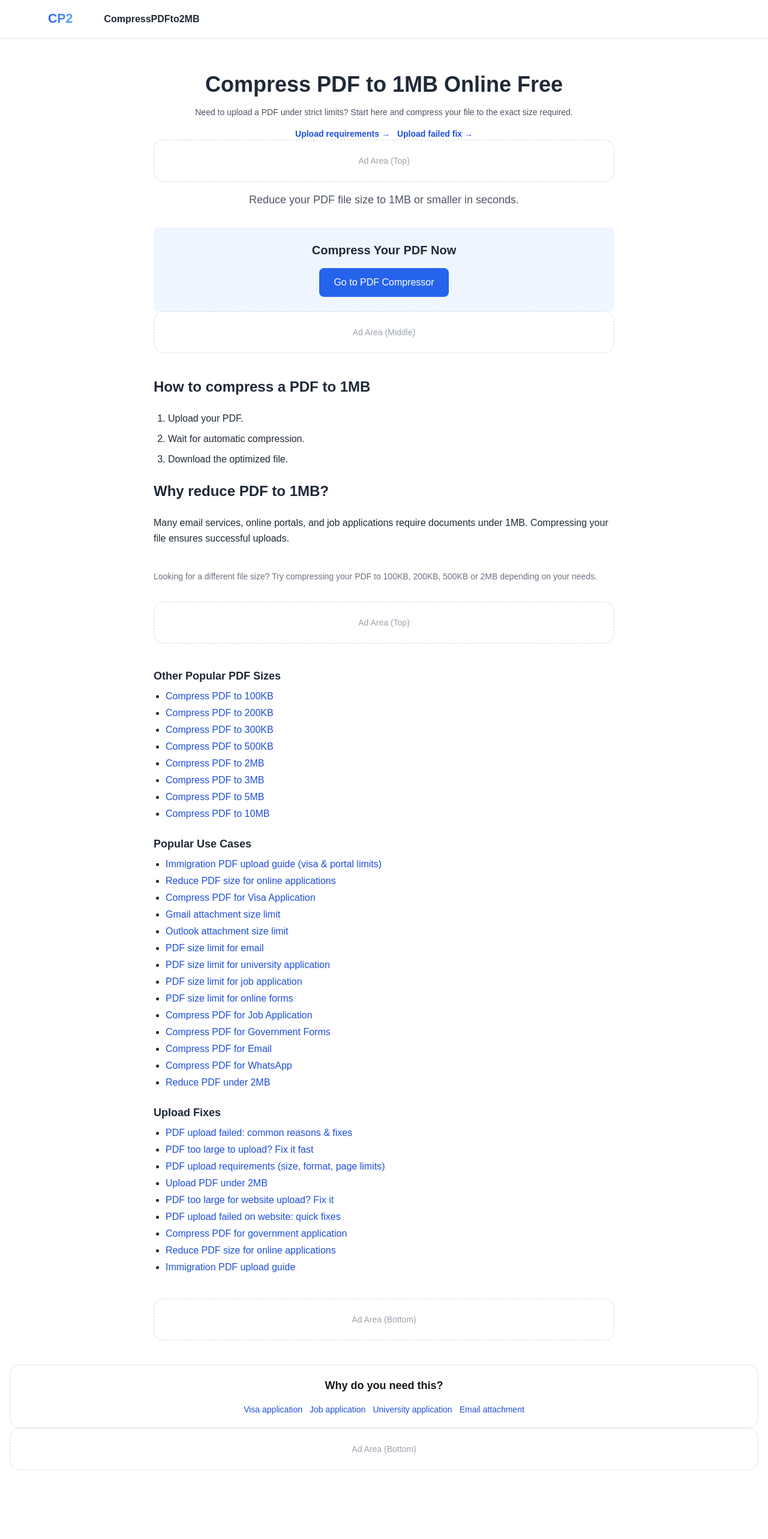
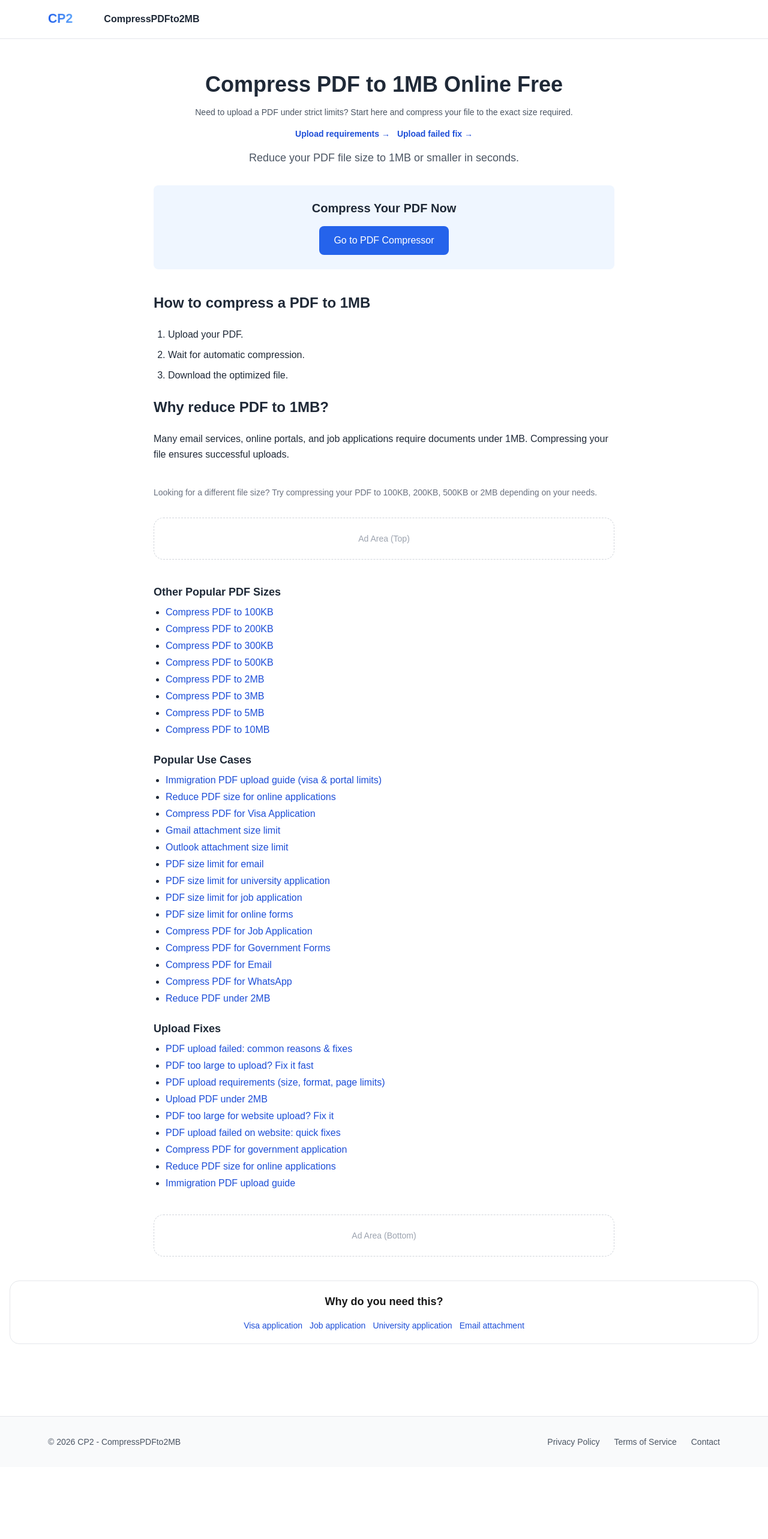
Before and after one commit to behicyildirim/compresspdfto2mb, a Next.js app: page /compress-pdf-to-1mb in a window 1280 px wide. Shown: the top 2566 px of the page at 60% size. After the commit the page ends 2446 px from the top, so only its background shows below. Built offline with nearby package versions, Linux system fonts and the light colour scheme.

Commit message:
Improve website upload page (InternalLinks + Link)

```diff
--- a/app/compress-pdf-to-1mb/page.tsx
+++ b/app/compress-pdf-to-1mb/page.tsx
@@ -30,7 +30,6 @@ export default function CompressPdfTo1MbPage() {
     </Link>
   </div>
 </div>
-    <AdSlot label="Ad Area (Top)" />
         <p className="mt-4 text-lg text-gray-600 text-center">
           Reduce your PDF file size to 1MB or smaller in seconds.
         </p>
@@ -47,7 +46,7 @@ export default function CompressPdfTo1MbPage() {
             Go to PDF Compressor
           </Link>
         </div>
-<AdSlot label="Ad Area (Middle)" />
+
         <div className="mt-10 space-y-6 leading-relaxed">
           <h2 className="text-2xl font-semibold">
             How to compress a PDF to 1MB
@@ -91,7 +90,6 @@ Looking for a different file size? Try compressing your PDF to 100KB, 200KB, 500
     </Link>
   </div>
 </section>
-<AdSlot label="Ad Area (Bottom)" />
     </main>
   );
 }
--- a/app/compress-pdf-to-3mb/page.tsx
+++ b/app/compress-pdf-to-3mb/page.tsx
@@ -16,7 +16,6 @@ export default function CompressPdfTo1MbPage() {
         <h1 className="text-4xl font-bold text-center">
           Compress PDF to 3MB Online Free
         </h1>
-<AdSlot label="Ad Area (Bottom)" />
         <p className="mt-4 text-lg text-gray-600 text-center">
           Reduce your PDF file size to 3MB or smaller in seconds.
         </p>
@@ -33,7 +32,6 @@ export default function CompressPdfTo1MbPage() {
             Go to PDF Compressor
           </Link>
         </div>
-<AdSlot label="Ad Area (Bottom)" />
         <div className="mt-10 space-y-6 leading-relaxed">
           <h2 className="text-2xl font-semibold">
             How to compress a PDF to 3MB
@@ -57,7 +55,6 @@ Looking for a different file size? Try compressing your PDF to 100KB, 200KB, 500
 </p>
         <InternalLinks />
       </div>
-      <AdSlot label="Ad Area (Bottom)" />
     </main>
   );
 }
--- a/app/pdf-too-large-for-website-upload/page.tsx
+++ b/app/pdf-too-large-for-website-upload/page.tsx
@@ -1,4 +1,5 @@
 import Link from "next/link";
+import InternalLinks from "@/app/components/InternalLinks";
 
 export const metadata = {
   title: "PDF Too Large for Website Upload? Fix It Fast",
@@ -86,17 +87,18 @@ export default function PdfTooLargeForWebsiteUploadPage() {
                 { href: "/upload-pdf-under-2mb", label: "Upload PDF under 2MB" },
                 { href: "/reduce-pdf-size-for-online-application", label: "Online application upload tips" },
               ].map((i) => (
-                <a
-                  key={i.href}
-                  href={i.href}
-                  className="rounded-xl bg-gray-50 px-4 py-2 text-sm font-semibold text-blue-700 ring-1 ring-gray-200 hover:bg-blue-50 transition"
-                >
-                  {i.label}
-                </a>
+                <Link
+  key={i.href}
+  href={i.href}
+  className="rounded-xl bg-gray-50 px-4 py-2 text-sm font-semibold text-blue-700 ring-1 ring-gray-200 hover:bg-blue-50 transition"
+>
+  {i.label}
+</Link>
               ))}
             </div>
           </section>
         </div>
+        <InternalLinks />
       </div>
     </main>
   );
```
